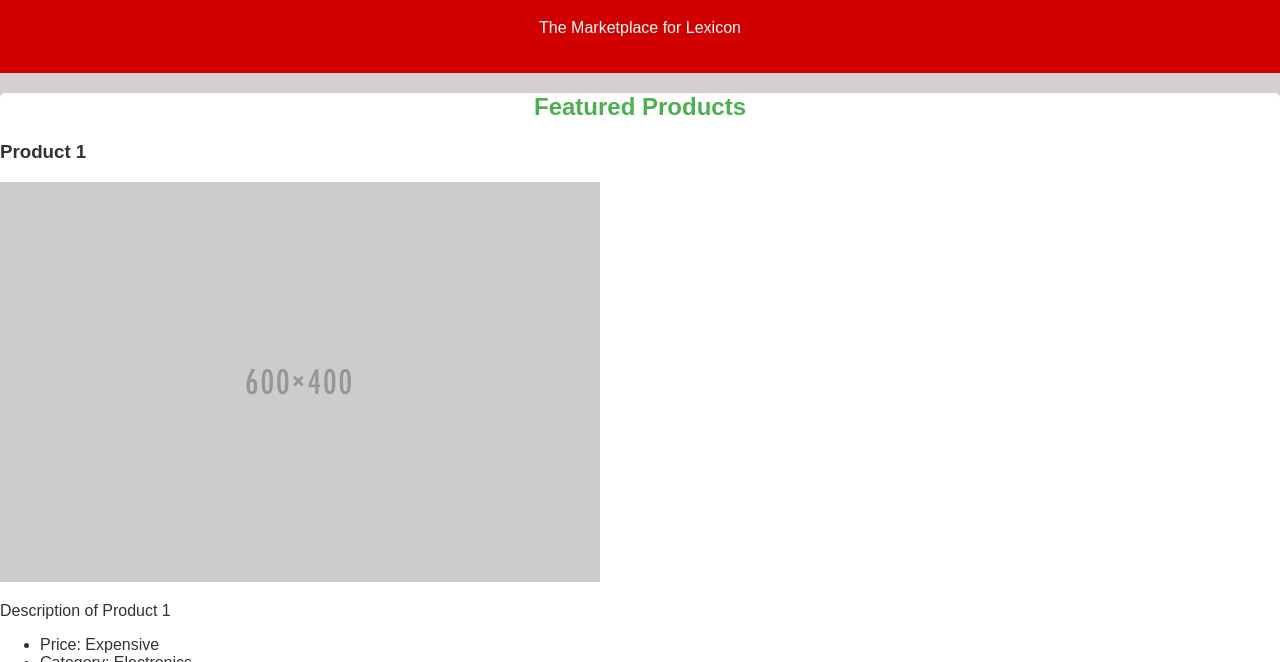
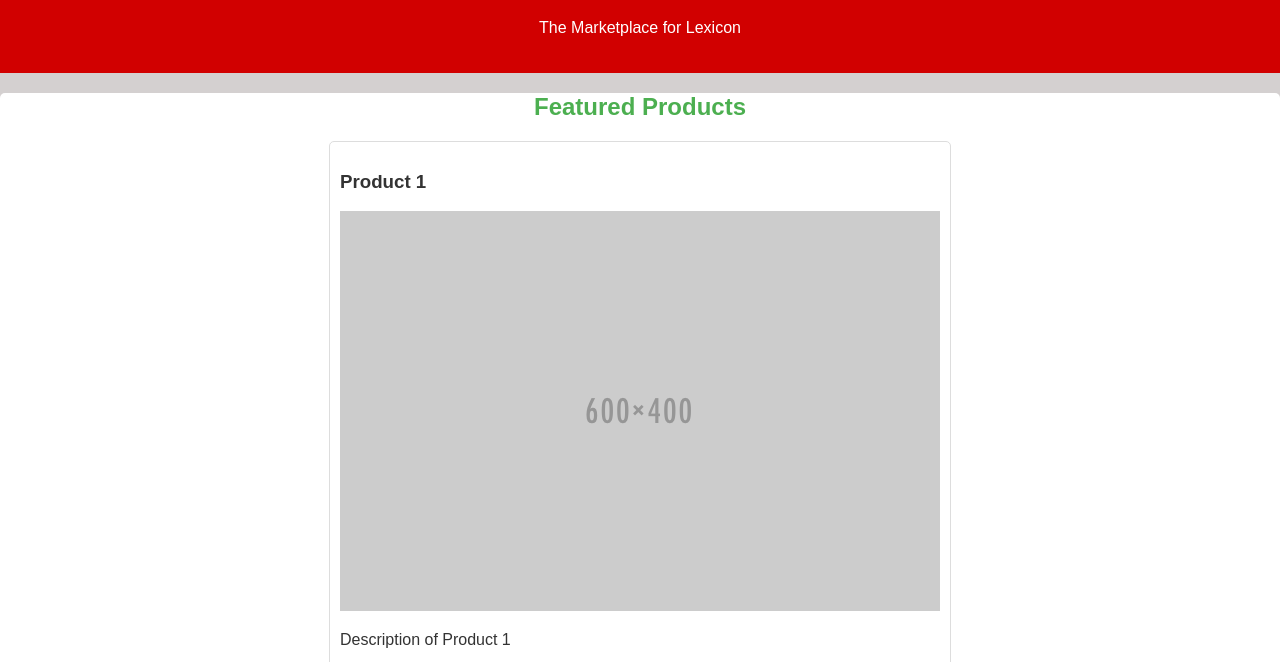
Before and after one commit to fjelln/html_css_workshop, a plain HTML site: page index.html in a window 1280 px wide. Shown: the part 81-743 px from the top of the page. Drawn offline with Linux system fonts and the light colour scheme.

Commit message:
added styles to 'product' class

```diff
--- a/styles.css
+++ b/styles.css
@@ -24,3 +24,13 @@ h2 {
     color: #4CAF50;
     text-align: center;
 }
+
+.product {
+    margin: 0px auto;
+    padding: 10px;
+    max-width: 600px;
+    border: #ddd;
+    border-width: 1px;
+    border-style: solid;
+    border-radius: 5px;
+}
```
